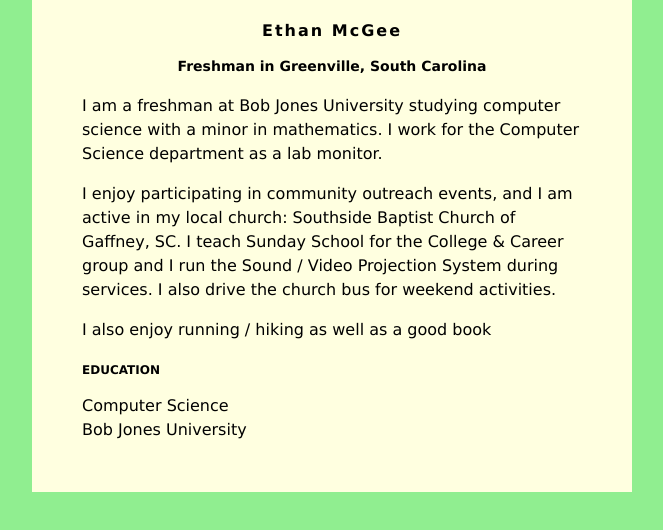
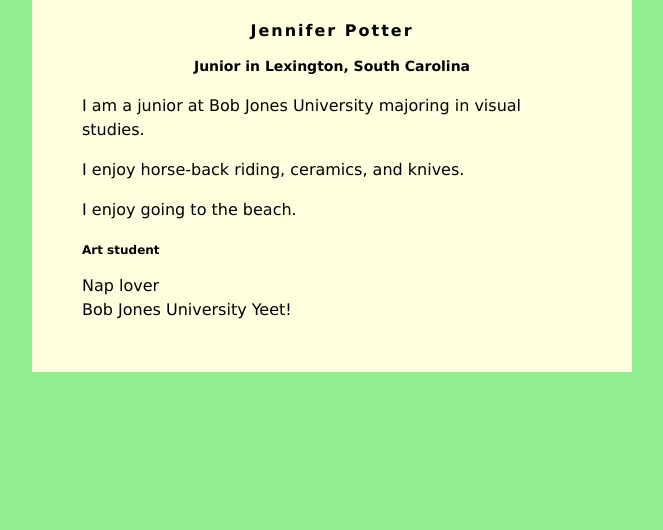
Before and after one commit to 7inator7/7inator7.github.io, a plain HTML site: page index.html in a window 1280 px wide. Shown: the whole page, without its empty margins (308-971 px from the left). Drawn offline with Linux system fonts and the light colour scheme.

Commit message:
Update index.html

```diff
--- a/index.html
+++ b/index.html
@@ -30,20 +30,20 @@
 </head>
 <body>
     <div id="content">
-        <h1>Ethan McGee</h1>
-        <h2>Freshman in Greenville, South Carolina</h2>
+        <h1>Jennifer Potter</h1>
+        <h2>Junior in Lexington, South Carolina</h2>
 
-         <p>I am a freshman at Bob Jones University studying computer science with a minor in mathematics. I work for the Computer Science department as a lab monitor.</p>
+         <p>I am a junior at Bob Jones University majoring in visual studies.</p>
          <p>
-            I enjoy participating in community outreach events, and I am active in my local church: Southside Baptist Church of Gaffney, SC.  I teach Sunday School for the College &amp; Career group and I run the Sound / Video Projection System during services.  I also drive the church bus for weekend activities.
+            I enjoy horse-back riding, ceramics, and knives.
          </p>
          <p>
-            I also enjoy running / hiking as well as a good book
+            I enjoy going to the beach.
          </p>
 
-        <h3>EDUCATION</h3>
-        Computer Science<br>
-        Bob Jones University
+        <h3>Art student</h3>
+        Nap lover<br>
+        Bob Jones University Yeet!
     </div>
 
 </body>
```
